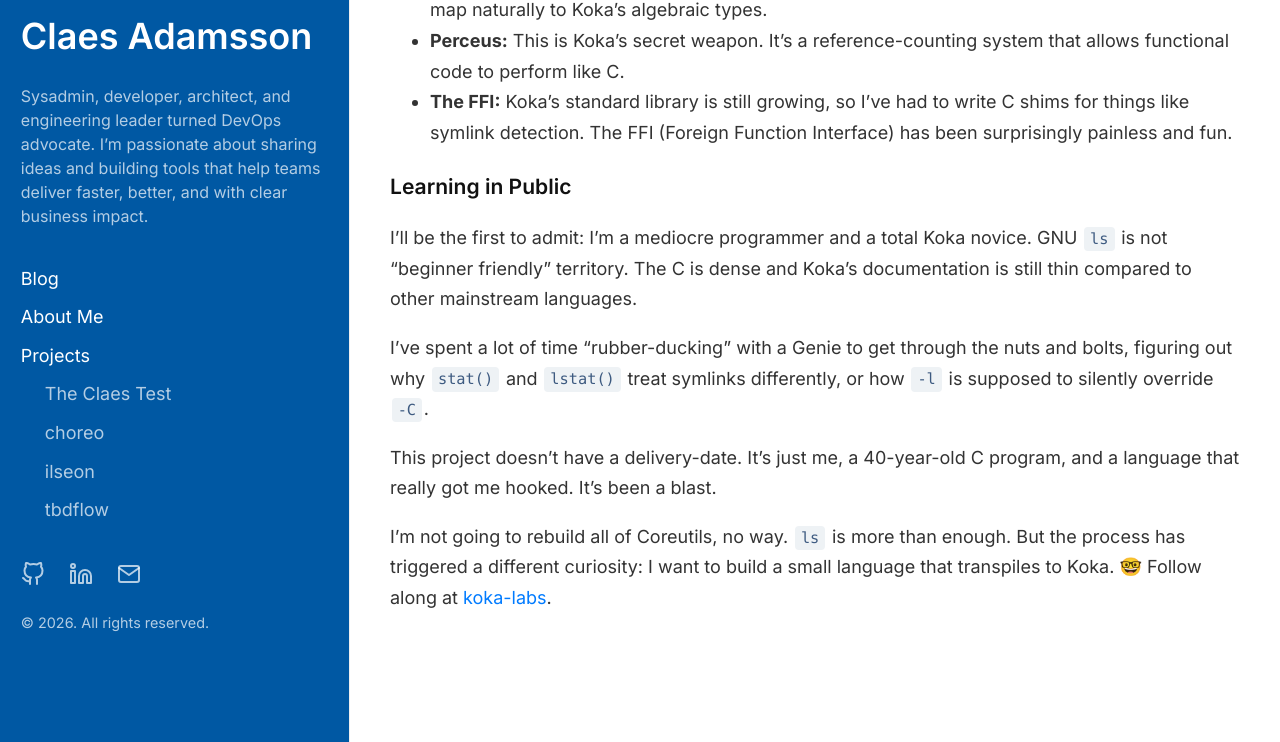
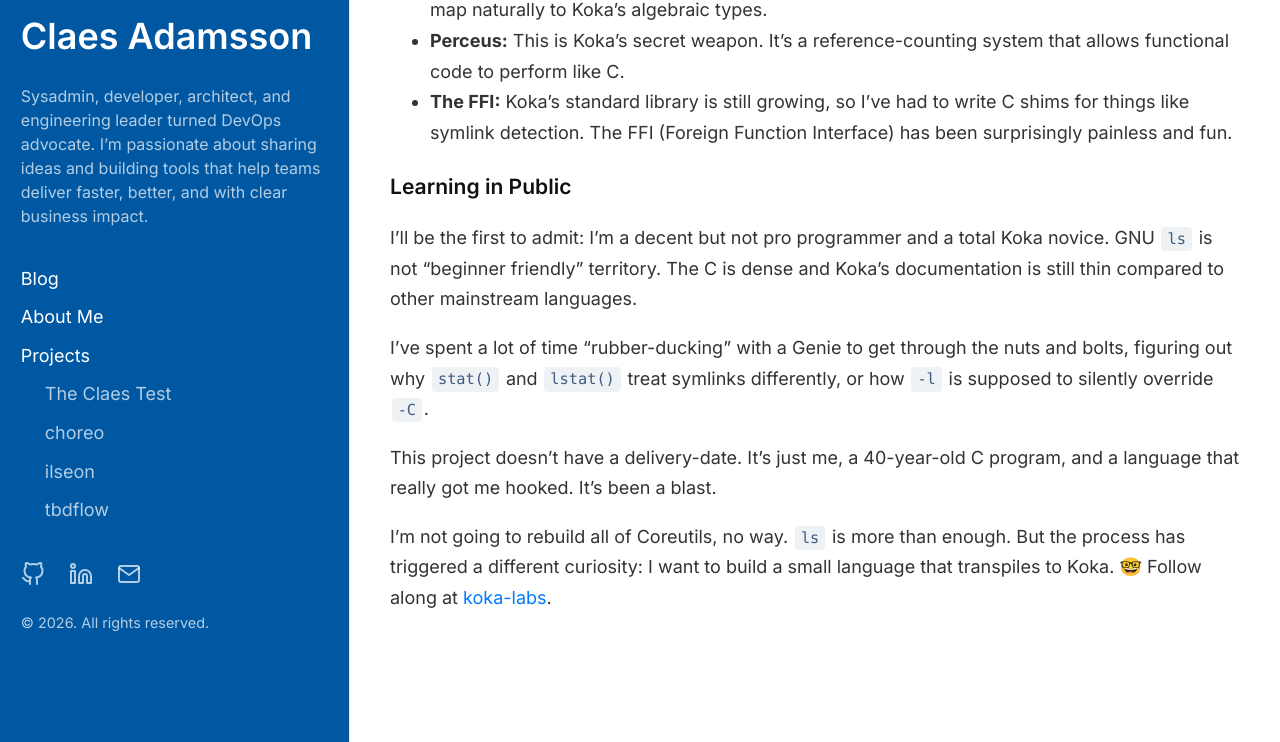
Before and after one commit to cladam/cladam.github.io, a Jekyll site: the page built from _posts/2026-05-06-koka-ls-clone.md, in a window 1280 px wide and 900 px high, scrolled down 1794 px, cut to the strip 158-900 px from the top of the window. Built offline with Jekyll 4.4.1, drawn with Linux system fonts in a browser that asks for light colours; comment, search, counter and statistics services are not loaded.

Commit message:
fix: update wording

```diff
--- a/_posts/2026-05-06-koka-ls-clone.md
+++ b/_posts/2026-05-06-koka-ls-clone.md
@@ -58,7 +58,7 @@ To keep myself in check, I have built a test framework (klap) that diffs my outp
 
 ### Learning in Public
 
-I'll be the first to admit: I'm a mediocre programmer and a total Koka novice. GNU `ls` is not "beginner friendly" territory. The C is dense and Koka's documentation is still thin compared to other mainstream languages.
+I'll be the first to admit: I'm a decent but not pro programmer and a total Koka novice. GNU `ls` is not "beginner friendly" territory. The C is dense and Koka's documentation is still thin compared to other mainstream languages.
 
 I've spent a lot of time "rubber-ducking" with a Genie to get through the nuts and bolts, figuring out why `stat()` and `lstat()` treat symlinks differently, or how `-l` is supposed to silently override `-C`.
 
```
